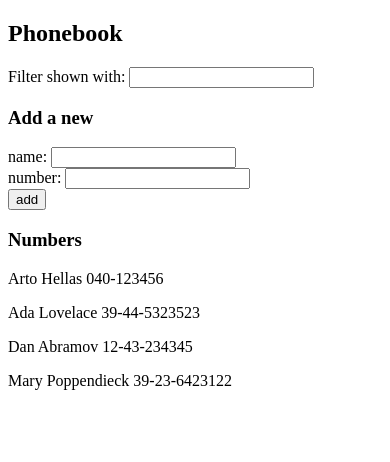
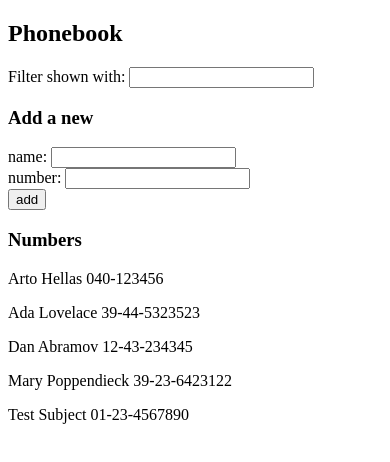
Before and after one commit to 4RM4C4/FullstackOpen, a React (Vite) app in the folder part2/phonebook/: page / in a window 390 px wide. Shown: the top 462 px of the page. Built offline with nearby package versions, Linux system fonts and the light colour scheme; data requests are answered from the project's data file.

Commit message:
Commit Part2 exercises 2.15 & 2.16 phonebook
Part2 exercises 2.15 & 2.16 phonebook

```diff
--- a/part2/phonebook/db.json
+++ b/part2/phonebook/db.json
@@ -1,5 +1,5 @@
 {
-    "persons":[
+  "persons": [
     {
       "name": "Arto Hellas",
       "number": "040-123456",
@@ -19,6 +19,11 @@
       "name": "Mary Poppendieck",
       "number": "39-23-6423122",
       "id": 4
+    },
+    {
+      "name": "Test Subject",
+      "number": "01-23-4567890",
+      "id": 5
     }
   ]
 }
--- a/part2/phonebook/src/App.jsx
+++ b/part2/phonebook/src/App.jsx
@@ -2,6 +2,7 @@
 import Filter from './components/Filter'
 import PersonForm from './components/PersonForm'
 import Persons from './components/Persons'
+import personsService from './services/persons.js'
 import axios from 'axios'
 
 const App = () => {
@@ -11,10 +12,10 @@
   const [filter, setFilter] = useState('')
 
   useEffect(() => {
-    axios
-      .get('http://localhost:3001/persons')
+    personsService
+      .getAll()
       .then(response => {
-        setPersons(response.data)
+        setPersons(response)
       })
   }, [])
 
@@ -39,11 +40,15 @@
     if(persons.some(p => p.name === personObject.name)){
       alert(`${newName} is already added to phonebook`)
     } else {
-      setPersons(persons.concat(personObject))
+      personsService
+        .create(personObject)
+        .then(response => {
+          setPersons(persons.concat(response))
+          setNewName('')
+          setNewNumber('')
+          setFilter('')
+        })
     }
-    setNewName('')
-    setNewNumber('')
-    setFilter('')
   }
 
   return (
--- /dev/null
+++ b/part2/phonebook/src/services/persons.js
@@ -0,0 +1,19 @@
+import axios from 'axios'
+const baseUrl = 'http://localhost:3001/persons'
+
+const getAll = () => {
+    const request = axios.get(baseUrl)
+    return request.then(response => response.data)
+  }
+
+  const create = newObject => {
+    const request = axios.post(baseUrl, newObject)
+    return request.then(response => response.data)
+  }
+
+  const update = (id, newObject) => {
+    const request = axios.put(`${baseUrl}/${id}`, newObject)
+    return request.then(response => response.data)
+  }
+
+  export default { getAll, create, update }
```
Lines whose indentation alone changed are shown as unchanged.
